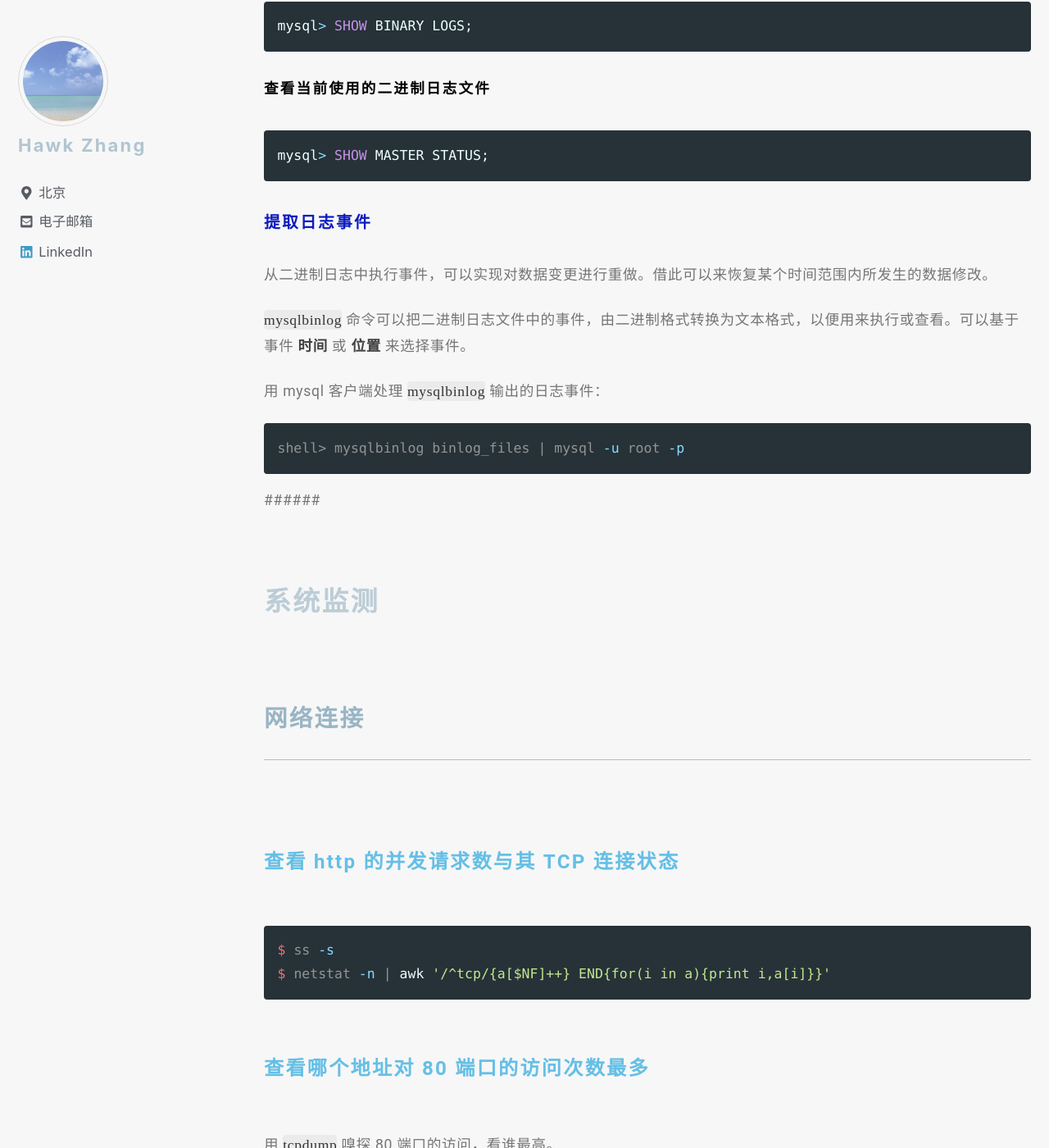
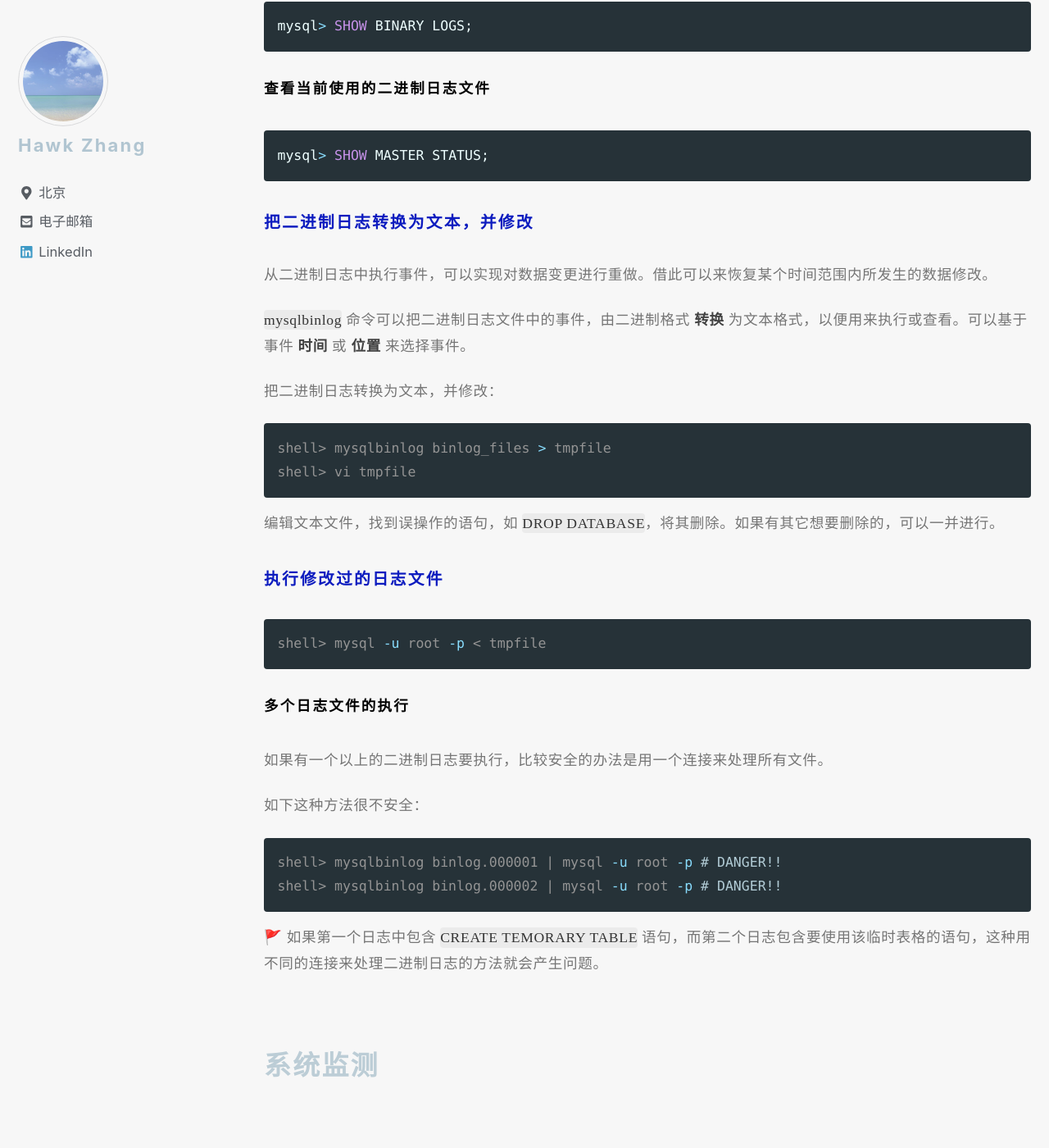
Before and after one commit to narru888/linotes_note, a Jekyll site: the page built from _posts/devop/2017-05-01-troubleshooting.md, in a window 1280 px wide and 1400 px high, scrolled down 8156 px. Shown: the whole window at 82% size. Built offline with Jekyll 4.4.1, drawn with Linux system fonts in a browser that asks for light colours; nearby versions of some CDN libraries; a script that is not in the unit is left out.

Commit message:
update on 2018-08-24 08:50:01 CST

````diff
--- a/_posts/devop/2017-05-01-troubleshooting.md
+++ b/_posts/devop/2017-05-01-troubleshooting.md
@@ -272,25 +272,40 @@ mysql> SHOW MASTER STATUS;
 ```
 
 
-##### 提取日志事件
+##### 把二进制日志转换为文本，并修改
 
 从二进制日志中执行事件，可以实现对数据变更进行重做。借此可以来恢复某个时间范围内所发生的数据修改。
 
-`mysqlbinlog` 命令可以把二进制日志文件中的事件，由二进制格式转换为文本格式，以便用来执行或查看。可以基于事件 **时间** 或 **位置** 来选择事件。
+`mysqlbinlog` 命令可以把二进制日志文件中的事件，由二进制格式 **转换** 为文本格式，以便用来执行或查看。可以基于事件 **时间** 或 **位置** 来选择事件。
 
-用 mysql 客户端处理 `mysqlbinlog` 输出的日志事件：
+把二进制日志转换为文本，并修改：
 
 ```bash
-shell> mysqlbinlog binlog_files | mysql -u root -p
+shell> mysqlbinlog binlog_files > tmpfile
+shell> vi tmpfile
 ```
 
-######
+编辑文本文件，找到误操作的语句，如 `DROP DATABASE`，将其删除。如果有其它想要删除的，可以一并进行。
 
 
+##### 执行修改过的日志文件
 
+```bash
+shell> mysql -u root -p < tmpfile
+```
 
+###### 多个日志文件的执行
 
+如果有一个以上的二进制日志要执行，比较安全的办法是用一个连接来处理所有文件。
 
+如下这种方法很不安全：
+
+```bash
+shell> mysqlbinlog binlog.000001 | mysql -u root -p # DANGER!!
+shell> mysqlbinlog binlog.000002 | mysql -u root -p # DANGER!!
+```
+
+🚩 如果第一个日志中包含 `CREATE TEMORARY TABLE` 语句，而第二个日志包含要使用该临时表格的语句，这种用不同的连接来处理二进制日志的方法就会产生问题。
 
 
 
````
